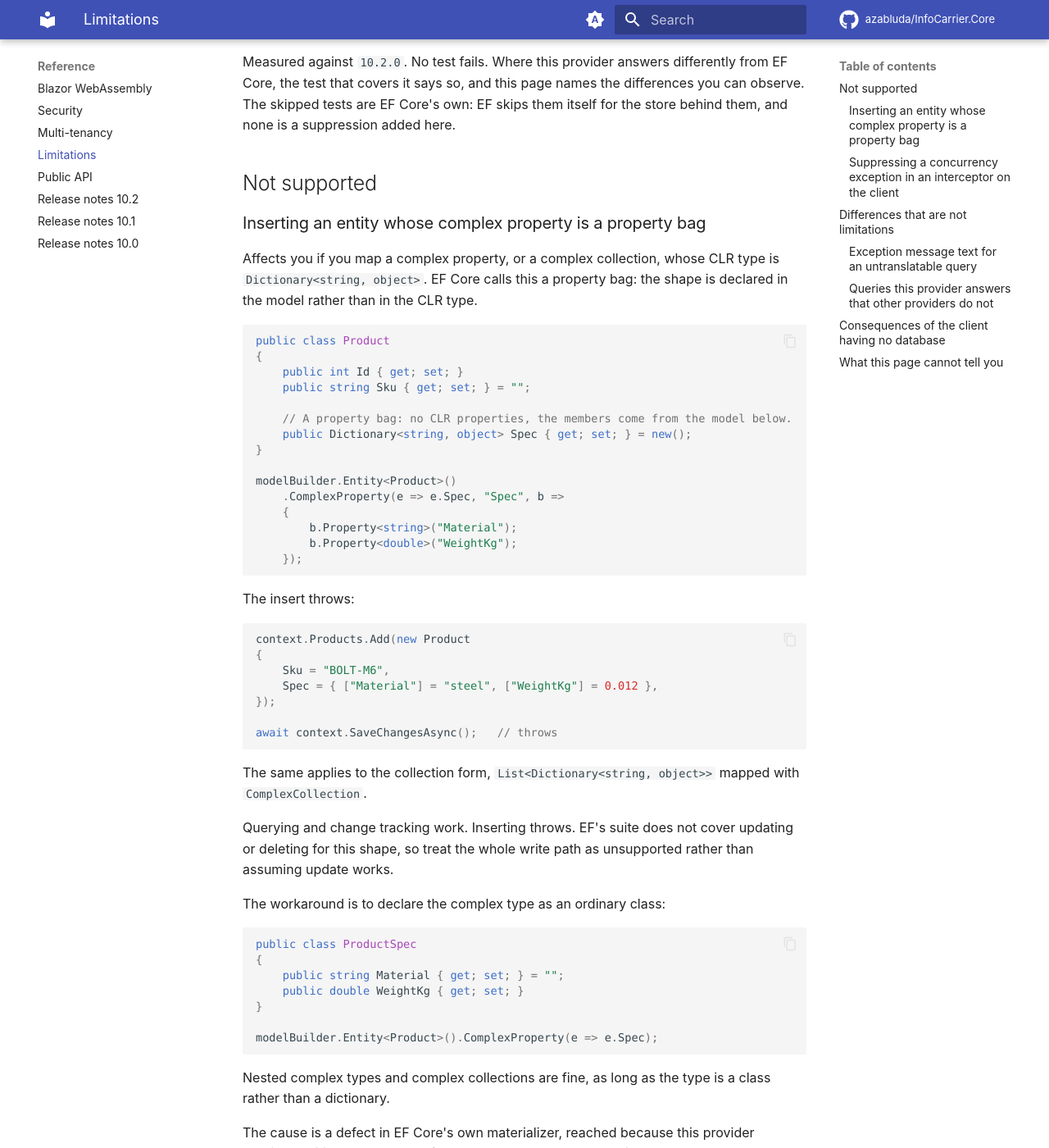
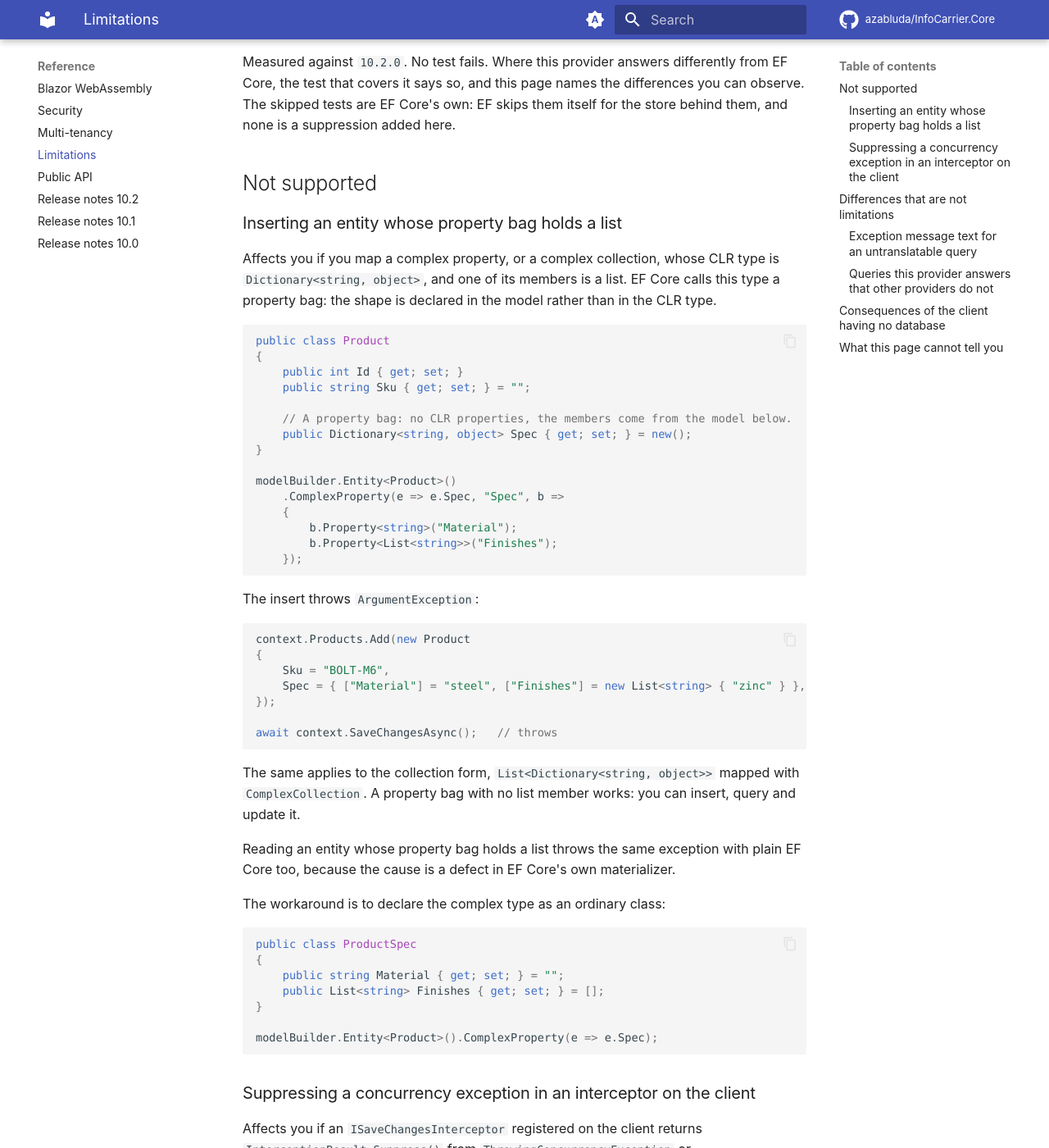
Before and after one commit to azabluda/InfoCarrier.Core, an MkDocs documentation site: the page built from website/docs/limitations.md, in a window 1280 px wide and 1400 px high, scrolled down 457 px. Shown: the whole window at 82% size. Built offline with MkDocs 1.6.1 and Material for MkDocs 9.7.7, drawn with Linux system fonts in a browser that asks for light colours; comment, search, counter and statistics services are not loaded; some of the changed text lies outside the part shown.

Commit message:
The limitations page says which property bags fail, measured on 10.2
The section said inserting an entity whose complex property is a property bag
throws, and that querying and change tracking work. Measured on release/10.2
with the page's own example, both halves were wrong. A bag with only scalar
members, as in the example, inserts, reads and updates through the wire, in
the property and the collection form. A bag holding a list, such as
List<string>, is what throws on insert, through EF Core's materializer
defect (docs/upstream-defects.md 1.1). And reading such an entity throws in
plain EF Core as well, so "querying works" was false for it everywhere.

main no longer carries the section: 10.3 inserts such an entity (#52).

mkdocs build --strict passes; guide pages within budget; no dashes.

Co-Authored-By: Claude Opus 5.5 <noreply@anthropic.com>

````diff
--- a/website/docs/limitations.md
+++ b/website/docs/limitations.md
@@ -21,11 +21,11 @@ here.
 
 ## Not supported
 
-### Inserting an entity whose complex property is a property bag
+### Inserting an entity whose property bag holds a list
 
 Affects you if you map a complex property, or a complex collection, whose CLR type is
-`Dictionary<string, object>`. EF Core calls this a property bag: the shape is declared in the model
-rather than in the CLR type.
+`Dictionary<string, object>`, and one of its members is a list. EF Core calls this type a property
+bag: the shape is declared in the model rather than in the CLR type.
 
 ```csharp
 public class Product
@@ -41,27 +41,27 @@ modelBuilder.Entity<Product>()
     .ComplexProperty(e => e.Spec, "Spec", b =>
     {
         b.Property<string>("Material");
-        b.Property<double>("WeightKg");
+        b.Property<List<string>>("Finishes");
     });
 ```
 
-The insert throws:
+The insert throws `ArgumentException`:
 
 ```csharp
 context.Products.Add(new Product
 {
     Sku = "BOLT-M6",
-    Spec = { ["Material"] = "steel", ["WeightKg"] = 0.012 },
+    Spec = { ["Material"] = "steel", ["Finishes"] = new List<string> { "zinc" } },
 });
 
 await context.SaveChangesAsync();   // throws
 ```
 
 The same applies to the collection form, `List<Dictionary<string, object>>` mapped with
-`ComplexCollection`.
+`ComplexCollection`. A property bag with no list member works: you can insert, query and update it.
 
-Querying and change tracking work. Inserting throws. EF's suite does not cover updating or deleting
-for this shape, so treat the whole write path as unsupported rather than assuming update works.
+Reading an entity whose property bag holds a list throws the same exception with plain EF Core too,
+because the cause is a defect in EF Core's own materializer.
 
 The workaround is to declare the complex type as an ordinary class:
 
@@ -69,17 +69,11 @@ The workaround is to declare the complex type as an ordinary class:
 public class ProductSpec
 {
     public string Material { get; set; } = "";
-    public double WeightKg { get; set; }
+    public List<string> Finishes { get; set; } = [];
 }
 
 modelBuilder.Entity<Product>().ComplexProperty(e => e.Spec);
 ```
-
-Nested complex types and complex collections are fine, as long as the type is a class rather than a
-dictionary.
-
-The cause is a defect in EF Core's own materializer, reached because this provider rebuilds entities
-on the server from the values sent over the wire.
 
 ### Suppressing a concurrency exception in an interceptor on the client
 
````
